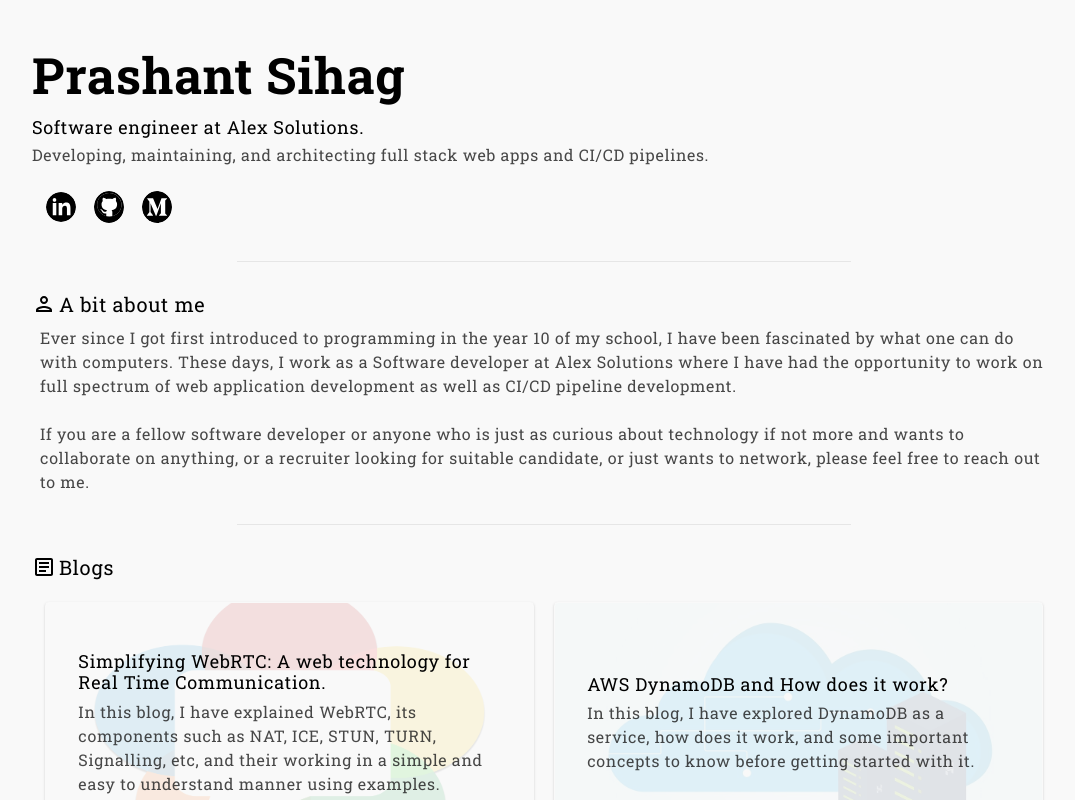
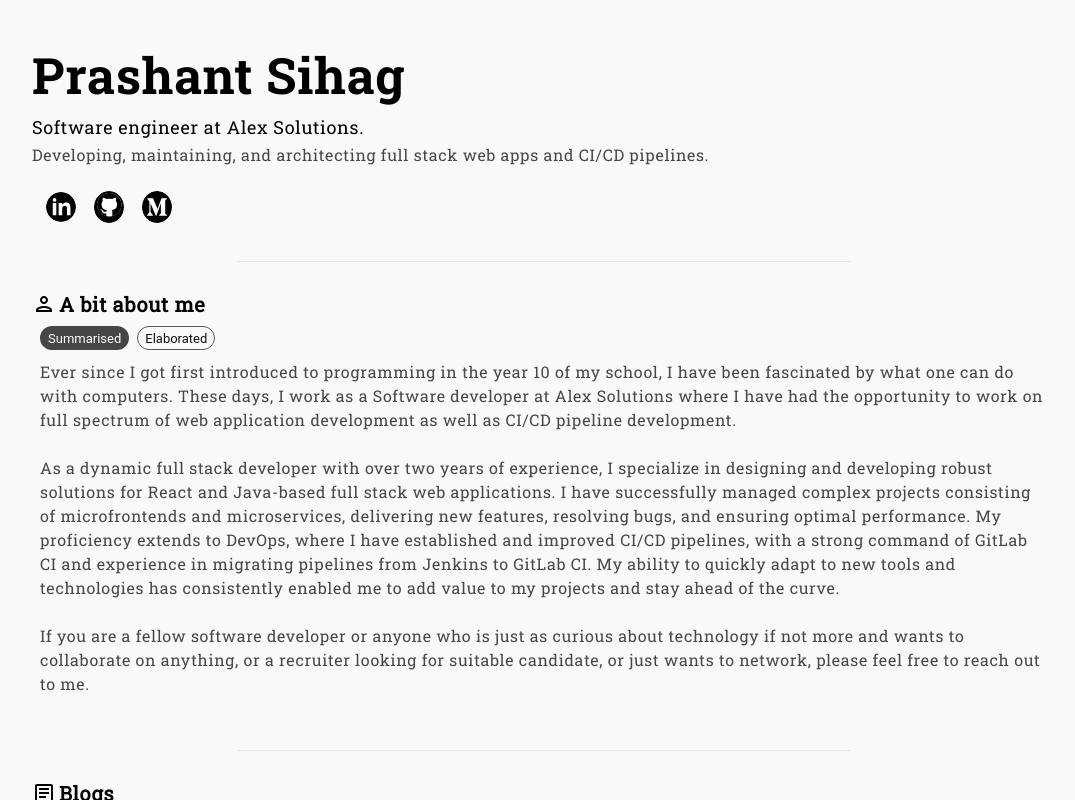
Before and after one commit to prashantsihag03/portfolio, a React app: page / in a window 1280 px wide. Shown: the top 800 px of the page, without its empty margins (96-1171 px from the left). Built offline with nearby package versions, Linux system fonts and the light colour scheme.

Commit message:
uplifted about section, remoived delay from blog render

```diff
--- /dev/null
+++ b/src/Data/About.ts
@@ -0,0 +1,72 @@
+export type AboutDataItem = string[];
+
+export const SummarisedAboutData: AboutDataItem = [
+  "\
+  Ever since I got first introduced to programming in the year 10 of my school, \
+  I have been fascinated by what one can do with computers. These days, I work as \
+  a Software developer at Alex Solutions where I have had the opportunity to work \
+  on full spectrum of web application development as well as CI/CD pipeline development.\
+  ",
+  "\
+  As a dynamic full stack developer with over two years of experience, I specialize in \
+  designing and developing robust solutions for React and Java-based full stack web applications. \
+  I have successfully managed complex projects consisting of microfrontends and microservices, \
+  delivering new features, resolving bugs, and ensuring optimal performance. My proficiency \
+  extends to DevOps, where I have established and improved CI/CD pipelines, \
+  with a strong command of GitLab CI and experience in migrating pipelines from Jenkins to \
+  GitLab CI. My ability to quickly adapt to new tools and technologies has consistently \
+  enabled me to add value to my projects and stay ahead of the curve. \
+  ",
+  "\
+  If you are a fellow software developer or anyone who is just as curious \
+  about technology if not more and wants to collaborate on anything, or a \
+  recruiter looking for suitable candidate, or just wants to network, \
+  please feel free to reach out to me. \
+  ",
+];
+
+export const AboutData: AboutDataItem = [
+  "\
+  Ever since I got first introduced to programming in the year 10 of my school, \
+  I have been fascinated by what one can do with computers. These days, I work as \
+  a Software developer at Alex Solutions where I have had the opportunity to work \
+  on full spectrum of web application development as well as CI/CD pipeline development.\
+  ",
+  "\
+  As a dynamic full stack developer with over two years of experience, I specialize in \
+  designing and developing robust solutions for React and Java-based full stack web applications. \
+  My expertise encompasses a wide range of technologies, including Play Framework, Spring Boot, \
+  Java 8, React, TypeScript, Redux, Mockito, Jest, React Flow, and React Router. I have successfully \
+  managed complex projects consisting of microfrontends and microservices, delivering new features, \
+  resolving bugs, and ensuring optimal performance.\
+  ",
+  "\
+  My proficiency extends to DevOps, where I have established and improved CI/CD pipelines, \
+  with a strong command of GitLab CI and experience in migrating pipelines from Jenkins to \
+  GitLab CI. My ability to quickly adapt to new tools and technologies has consistently \
+  enabled me to add value to my projects and stay ahead of the curve.\
+  ",
+  "\
+  Throughout my 2 years and 5 months as a Software Engineer, I have not only contributed \
+  technically but also played a pivotal role in teamwork. I am known for my collaborative \
+  approach, offering support to team members and stepping up when needed, even assuming \
+  leadership responsibilities during a brief absence of our tech lead and engineering manager.\
+  ",
+  "\
+  I have a track record of successful solution design, including implementing customer-requested \
+  functionality in an existing Spring Boot web application and upgrading essential components like \
+  RabbitMQ. Additionally, I have actively assisted QA, Automation, and Support teams, resolving \
+  critical blockers related to release testing, pipeline migration, and client-side software deployment.\
+  ",
+  "\
+  I take pride in my ability to grasp new technologies swiftly, my commitment to delivering results \
+  on time, and my unwavering dedication to personal and professional growth. I am enthusiastic about \
+  continuing to learn and making significant contributions to my organization.\
+  ",
+  "\
+  If you are a fellow software developer or anyone who is just as curious \
+  about technology if not more and wants to collaborate on anything, or a \
+  recruiter looking for suitable candidate, or just wants to network, \
+  please feel free to reach out to me. \
+  ",
+];
--- a/src/Theme/components.ts
+++ b/src/Theme/components.ts
@@ -1,7 +1,10 @@
 import { Components } from "@mui/material";
+import { PaletteOptions } from "@mui/material";
 import { Theme } from "@mui/system";
 
-export const getComponentsTheme = (): Components<Omit<Theme, "components">> => {
+export const getComponentsTheme = (
+  palette: PaletteOptions
+): Components<Omit<Theme, "components">> => {
   return {
     MuiButton: {
       variants: [
@@ -33,5 +36,15 @@ export const getComponentsTheme = (): Components<Omit<Theme, "components">> => {
         },
       },
     },
+    MuiChip: {
+      variants: [
+        {
+          props: { variant: "filled" },
+          style: {
+            backgroundColor: palette.text?.secondary,
+          },
+        },
+      ],
+    },
   };
 };
--- a/src/Theme/index.ts
+++ b/src/Theme/index.ts
@@ -4,10 +4,11 @@ import { getPaletteTheme } from "./palette";
 import { getTypographyTheme } from "./typography";
 
 const getDesignTokens = (mode: "light" | "dark"): ThemeOptions => {
+  const palette = getPaletteTheme(mode);
   return {
-    palette: getPaletteTheme(mode),
+    palette: palette,
     typography: (palette) => getTypographyTheme(palette),
-    components: getComponentsTheme(),
+    components: getComponentsTheme(palette),
   };
 };
 
--- a/src/Theme/typography.ts
+++ b/src/Theme/typography.ts
@@ -14,6 +14,7 @@ export const getTypographyTheme = (palette: Palette): TypographyOptions => {
     },
     h2: {
       fontSize: "20px",
+      fontWeight: "bold",
       ["@media only screen and (max-width: 900px)"]: {
         fontSize: "18px",
       },
@@ -43,7 +44,13 @@ export const getTypographyTheme = (palette: Palette): TypographyOptions => {
     },
     body1: {
       color: palette.text.secondary,
-      fontSize: "1rem",
+      width: "100%",
+      fontSize: "16px",
+      lineHeight: "1.5rem",
+      padding: "0em 0.5em",
+      ["@media only screen and (max-width: 900px)"]: {
+        fontSize: "14px",
+      },
     },
     body2: {
       fontSize: "clamp(40px, 5vw, 50px)",
--- a/src/components/About/index.tsx
+++ b/src/components/About/index.tsx
@@ -1,8 +1,9 @@
 import * as React from "react";
 import SectionHeading from "../SectionHeading";
 import { PersonOutlined } from "@mui/icons-material";
-import { Box, SxProps, Typography } from "@mui/material";
+import { Box, Chip, Stack, SxProps, Typography } from "@mui/material";
 import { Theme } from "@mui/system";
+import { AboutData, SummarisedAboutData } from "../../Data/About";
 
 const containerStyles: SxProps<Theme> = {
   display: "flex",
@@ -14,30 +15,47 @@ const containerStyles: SxProps<Theme> = {
   transition: "all 0.5s ease-in-out",
 };
 
-const contentStyles: SxProps<Theme> = {
-  width: "100%",
-  padding: "0em 0.5em",
-};
+const About = () => {
+  const [data, setData] = React.useState<string[]>(SummarisedAboutData);
+  const [showSummarised, setShowSummarised] = React.useState<boolean>(true);
 
-const About = () => {
   return (
     <Box component="div" sx={containerStyles} id="about">
       <SectionHeading heading="A bit about me" iconComponent={PersonOutlined} />
-      <Typography variant="subtitle2" sx={contentStyles}>
-        Ever since I got first introduced to programming in the year 10 of my
-        school, I have been fascinated by what one can do with computers. These
-        days, I work as a{" "}
-        <Typography variant="subtitle2" component="span">
-          Software developer at Alex Solutions
-        </Typography>{" "}
-        where I have had the opportunity to work on full spectrum of web
-        application development as well as CI/CD pipeline development.
-        <br /> <br />
-        If you are a fellow software developer or anyone who is just as curious
-        about technology if not more and wants to collaborate on anything, or a
-        recruiter looking for suitable candidate, or just wants to network,
-        please feel free to reach out to me.
-      </Typography>
+      <Stack
+        direction="row"
+        width="100%"
+        spacing={1}
+        sx={{ marginBottom: "10px", padding: "0 0.5em" }}
+      >
+        <Chip
+          variant={showSummarised ? "filled" : "outlined"}
+          label="Summarised"
+          size="small"
+          color="primary"
+          onClick={() => {
+            setShowSummarised(true);
+            setData(SummarisedAboutData);
+          }}
+        />
+        <Chip
+          variant={showSummarised ? "outlined" : "filled"}
+          label="Elaborated"
+          size="small"
+          color="primary"
+          onClick={() => {
+            setShowSummarised(false);
+            setData(AboutData);
+          }}
+        />
+      </Stack>
+      {data.map((paragraph, index) => (
+        <Typography key={index} variant="body1" component="p">
+          {paragraph}
+          <br />
+          <br />
+        </Typography>
+      ))}
     </Box>
   );
 };
--- a/src/components/BlogItem/BlogItem.tsx
+++ b/src/components/BlogItem/BlogItem.tsx
@@ -17,11 +17,10 @@ const BlogItem: React.FC<BlogProps> = ({
   title,
   content,
   link,
-  delay,
   visible,
 }: BlogProps) => {
   return (
-    <Zoom in={visible} appear timeout={delay} easing={"ease-in-out"}>
+    <Zoom in={visible} appear easing={"ease-in-out"}>
       <Box sx={BoxStyles}>
         <Link
           href={link}
```
